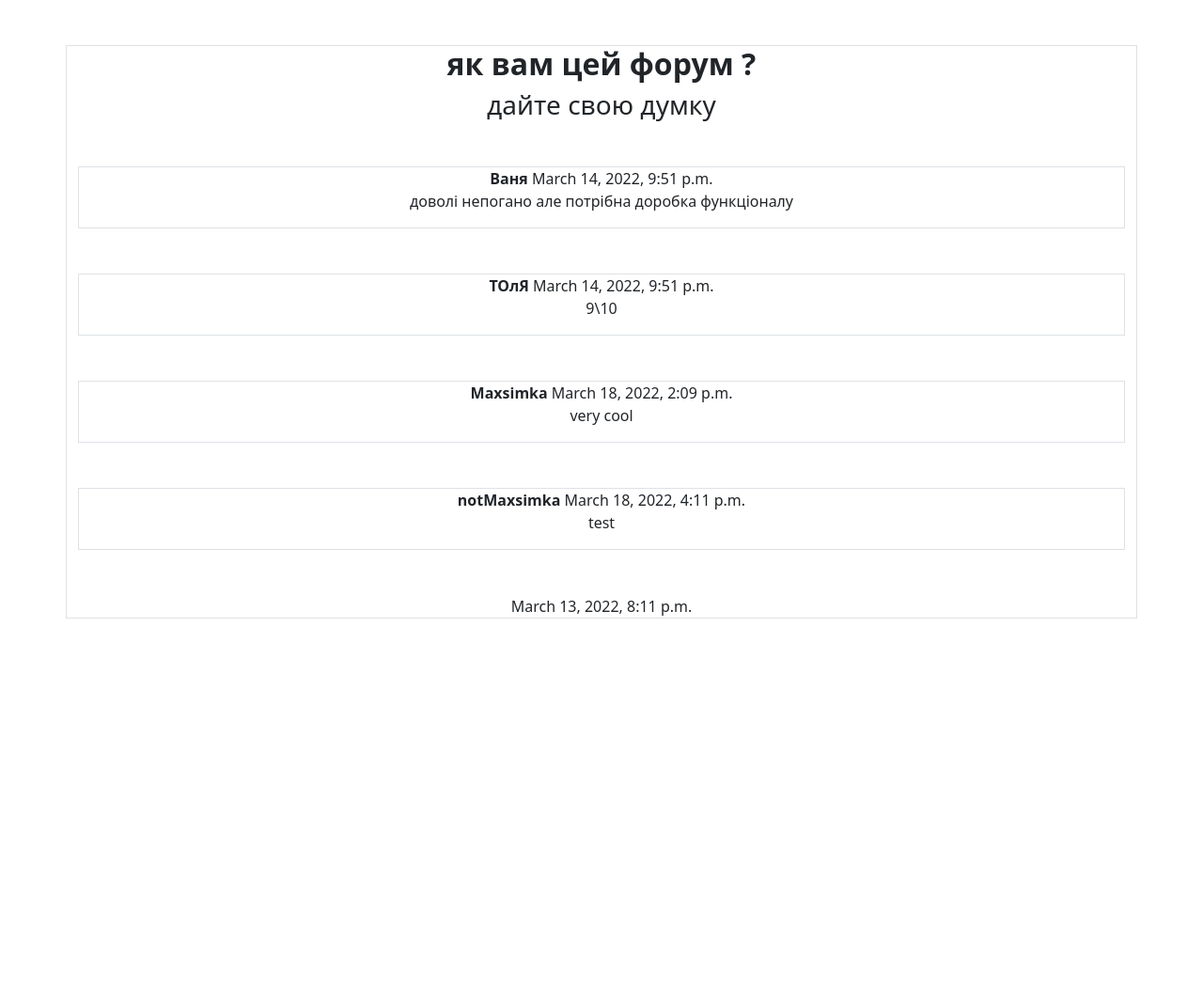
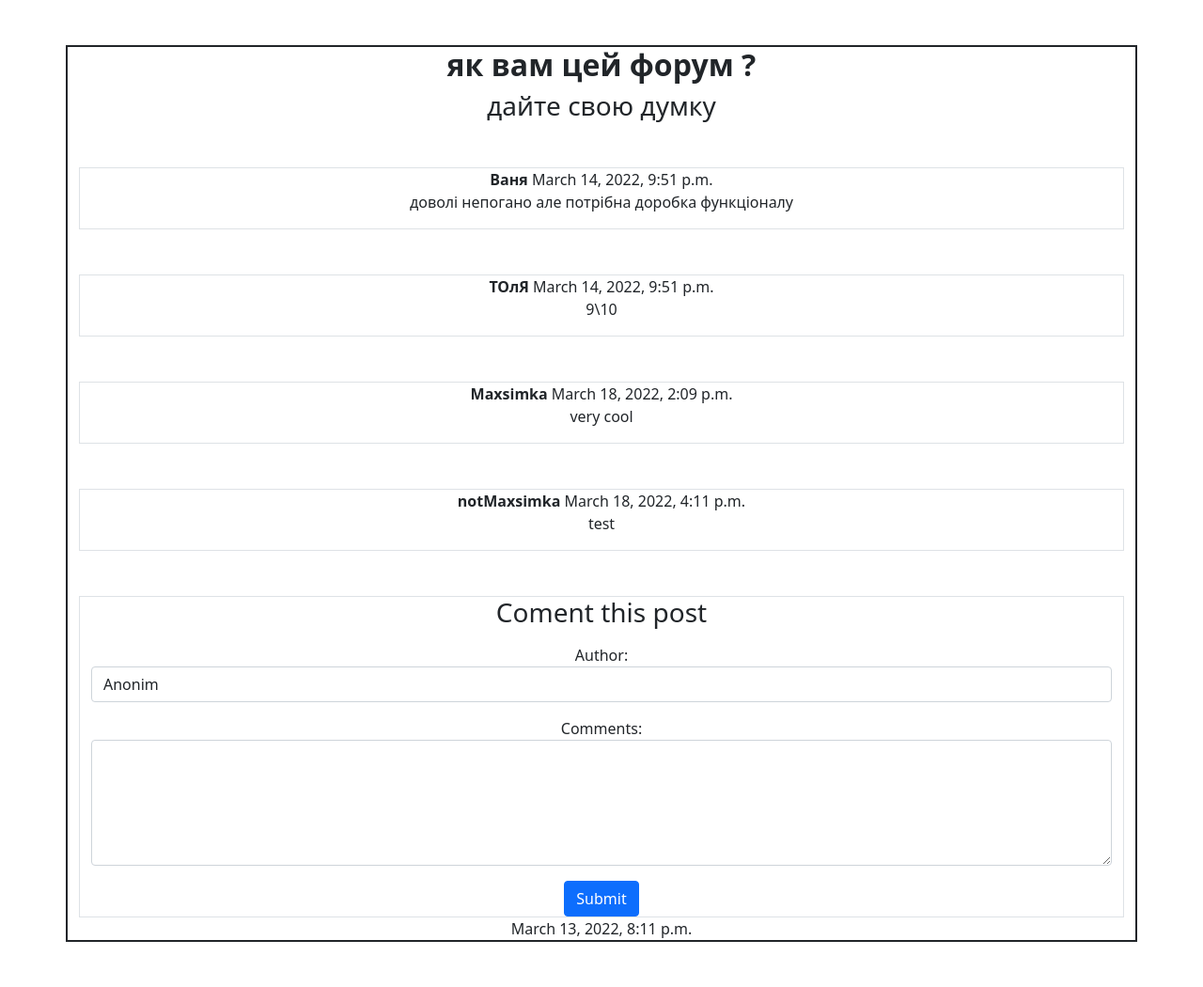
Before and after one commit to maxsimka234/mysite, a Django app: page /1/ in a window 1280 px wide. Shown: the whole page at 94% size. Before the commit the page ends 658 px from the top, so only its background shows below. Run offline with Django 4.2, Linux system fonts and the light colour scheme; data comes from the database, SQL or seed files in the repository; both versions use the stored data as it was after the commit; some libraries are stand-ins or nearby versions.

Commit message:
add a coment system (peremoga!)

```diff
--- /dev/null
+++ b/forum/b/forms.py
@@ -0,0 +1,5 @@
+from django import forms
+
+class AddCommentForm(forms.Form):
+    comment_author=forms.CharField(max_length=50)
+    comment_text=forms.CharField(max_length=200)
--- a/forum/b/templates/b/post.html
+++ b/forum/b/templates/b/post.html
@@ -3,14 +3,14 @@
 {%block title%}9ch{%endblock%}
 
 {%block content%}
-        <div class="container pt-10 center my-5 border ">
+        <div class="container pt-10 center my-5 border border-2 border-dark">
             <div class="text-center">
 
                 <h2><b>{{post.post_title}}</b></h2>
                 <h3>{{post.post_text}}</h3>
 
                 {%for coment in comments_list%}
-                    <div class="container pt-10 my-5 border">
+                    <div class="container pt-10 my-5 border border-1 ">
 
                         <b>{{coment.comment_author}}</b>
                         {{coment.comment_pub_date}}
@@ -18,6 +18,21 @@
 
                     </div>
                 {%endfor%}
+                <div class="container pt-20 my-10 border border-1 ">
+                    <div class="text-center"><h3>Coment this post</h3></div>
+                    <form action="{%url 'add_comment' post.id %}" method="post" >
+                        {% csrf_token %}
+                        <div class="mb-3 mt-3">
+                            <label for="comment_author">Author:</label>
+                            <input type="text" class="form-control" id="comment_author" value="Anonim" placeholder="Enter you name" name="comment_author" maxlength="50">
+                        </div>
+                        <div class="mb-3 mt-3">
+                          <label for="comment_text">Comments:</label>
+                          <textarea class="form-control" rows="5" id="comment_text" name="comment_text" maxlength="200"></textarea>
+                        </div>
+                        <button type="submit" class="btn btn-primary p-right">Submit</button>
+                      </form>
+                </div>
                 {{post.post_pub_date}}
             </div>
         </div>
--- a/forum/b/urls.py
+++ b/forum/b/urls.py
@@ -1,8 +1,10 @@
 
+from unicodedata import name
 from django.urls import path , include
 from . import views
 
 urlpatterns = [
     path('' ,views.index ,name="index"),
-    path("<int:self_post_id>/",views.post_page_view, name="post_page")
+    path("<int:self_post_id>/",views.post_page_view, name="post_page"),
+    path("<int:self_post_id>/add_comment/" , views.add_coment ,name="add_comment"),
 ]
--- a/forum/b/views.py
+++ b/forum/b/views.py
@@ -1,6 +1,10 @@
 from django.shortcuts import render
-from django.http import HttpResponse
+from django.http import HttpResponse ,HttpResponseRedirect
+from django.urls import reverse
+import datetime
+from requests import post
 from . import models
+from .import forms
 
 def index(request):
     post_list=models.Post.objects.all()
@@ -15,3 +19,12 @@ def post_page_view(request , self_post_id):
         'post' :post,
         'comments_list' : comments_list,
     })
+
+def add_coment(request, self_post_id):
+    form=forms.AddCommentForm(request.POST)
+    if form.is_valid():
+        models.Comment.objects.create(post_id=models.Post.objects.get(id=self_post_id) , comment_author=form.cleaned_data["comment_author"],
+         comment_text=form.cleaned_data["comment_text"] , comment_pub_date=datetime.datetime.now() )
+        return HttpResponseRedirect(reverse("post_page",args=str(self_post_id)))
+    else:
+        return HttpResponse(request)
```
Also changed, not shown: forum/db.sqlite3.
